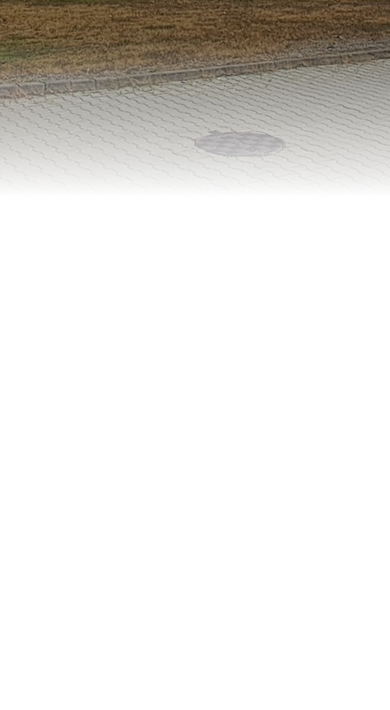
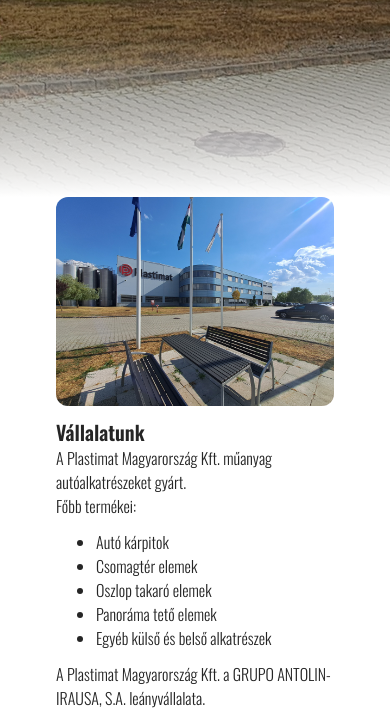
Before and after one commit to robertlocskai/Plastimat, a website: page src/index.html in a window 390 px wide. Shown: the part 587-1297 px from the top of the page. Before the commit the page ends 844 px from the top, so only its background shows below. Drawn offline with nearby package versions, Linux system fonts and the light colour scheme.

Commit message:
feat: vallalatunk section mobile view beta

```diff
--- a/src/css/input.css
+++ b/src/css/input.css
@@ -5,6 +5,7 @@
 
 body {
     font-family: Oswald;
+    color: #252525;
 }
 
 #fade {
--- a/src/index.html
+++ b/src/index.html
@@ -88,6 +88,31 @@
 
 		</div>
 
+		<!--VALLALATUNK-->
+
+		<div class="ml-14 mr-14 h-auto w-auto">
+			<!--P3 MOBILE TOO-->
+			<div class="grid gap-4 grid-rows-1 grid-cols-3">
+				<img src="./images/p3.jpg" class="bg-black col-span-3 row-span-1 rounded-xl" />
+			</div>
+
+			<!--VALLALAT-->
+			<div class="w-auto h-auto mt-3 font-light">
+				<span class="text-xl font-semibold">Vállalatunk</span><br>
+				<span class="">A Plastimat Magyarország Kft. műanyag autóalkatrészeket gyárt. <br>
+				Főbb termékei:
+				<ul class="list-disc mt-3 mb-3 ml-10">
+					<li>Autó kárpitok</li>
+					<li>Csomagtér elemek</li>
+					<li>Oszlop takaró elemek</li>
+					<li>Panoráma tető elemek</li>
+					<li>Egyéb külső és belső alkatrészek</li>
+				</ul>
+				A Plastimat Magyarország Kft. a GRUPO ANTOLIN-IRAUSA, S.A. leányvállalata.
+				</span>
+			</div>
+		</div>
+
 	</body>
 
 </html>
```
Also changed, not shown: src/css/output.css.
